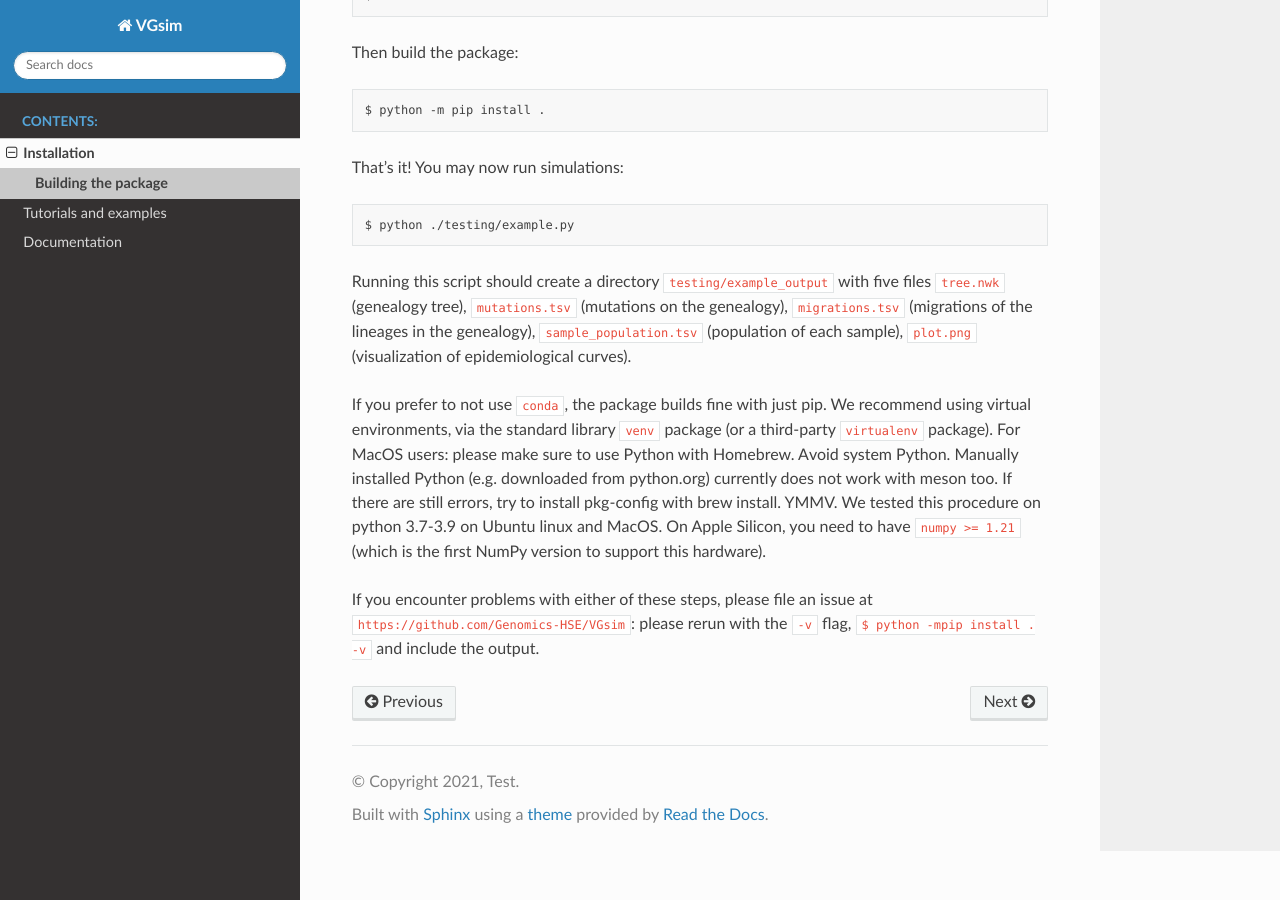
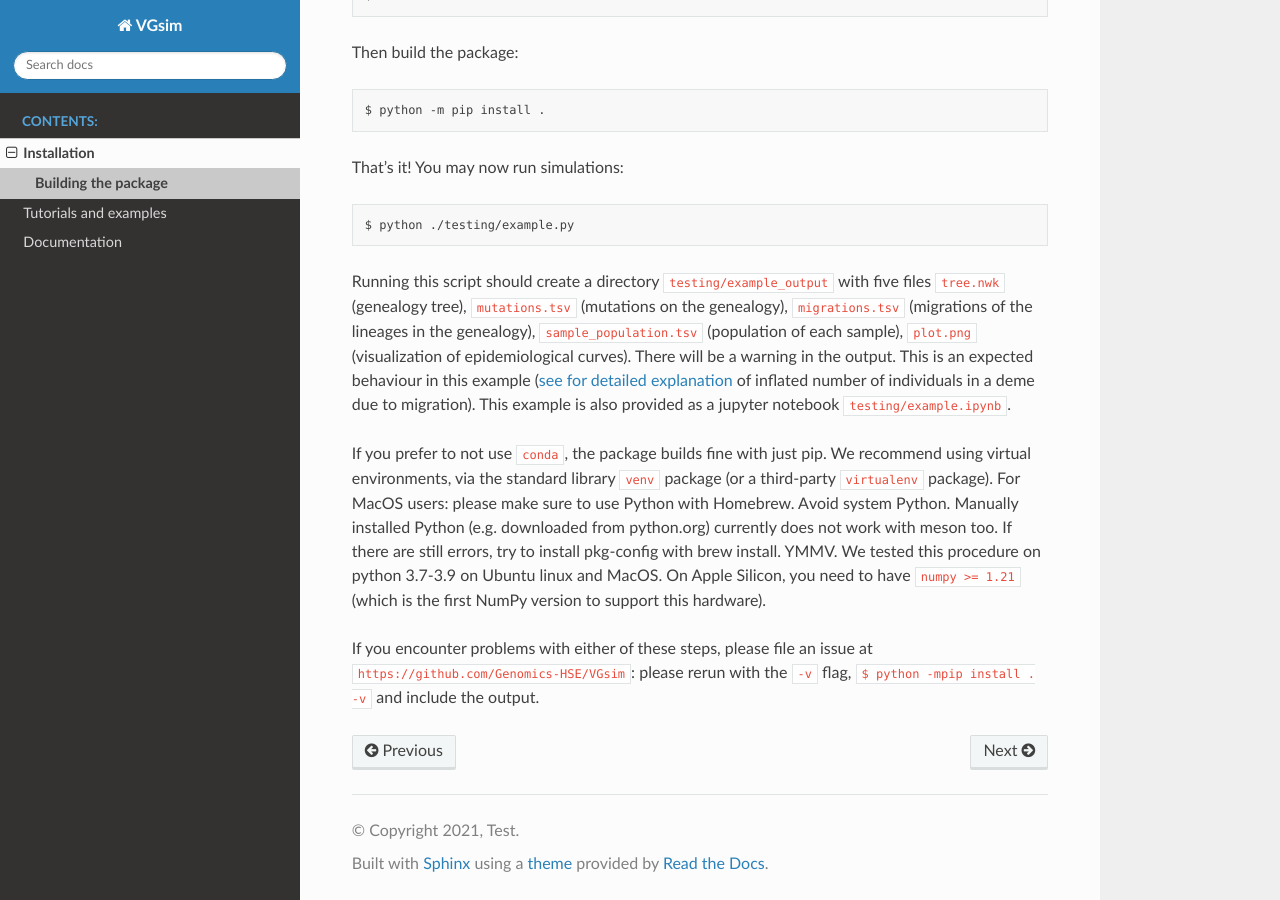
Before and after one commit to Genomics-HSE/VGsim, a Sphinx documentation site: the page built from docs/source/Installation.rst, in a window 1280 px wide and 900 px high, scrolled down 639 px. Built offline with Sphinx 7.4.7 and the Read the Docs theme 2.0.0, drawn with Linux system fonts in a browser that asks for light colours.

Commit message:
Updated wiki and view of warning, added simulation time and checking for genealogy

```diff
--- a/docs/source/Installation.rst
+++ b/docs/source/Installation.rst
@@ -37,7 +37,7 @@ You may now run simulations:
 
 	$ python ./testing/example.py
 
-Running this script should create a directory ``testing/example_output`` with five files ``tree.nwk`` (genealogy tree), ``mutations.tsv`` (mutations on the genealogy), ``migrations.tsv`` (migrations of the lineages in the genealogy), ``sample_population.tsv`` (population of each sample), ``plot.png`` (visualization of epidemiological curves).
+Running this script should create a directory ``testing/example_output`` with five files ``tree.nwk`` (genealogy tree), ``mutations.tsv`` (mutations on the genealogy), ``migrations.tsv`` (migrations of the lineages in the genealogy), ``sample_population.tsv`` (population of each sample), ``plot.png`` (visualization of epidemiological curves). There will be a warning in the output. This is an expected behaviour in this example (`see for detailed explanation <https://vg-sim.readthedocs.io/en/latest/Migration.html>`_ of inflated number of individuals in a deme due to migration). This example is also provided as a jupyter notebook ``testing/example.ipynb``.
 
 If you prefer to not use ``conda``, the package builds fine with just pip. We recommend using virtual environments, via the standard library ``venv`` package (or a third-party ``virtualenv`` package). For MacOS users: please make sure to use Python with Homebrew. Avoid system Python. Manually installed Python (e.g. downloaded from python.org) currently does not work with meson too. If there are still errors, try to install pkg-config with brew install. YMMV.
 We tested this procedure on python 3.7-3.9 on Ubuntu linux and MacOS.
--- a/docs/source/Tutorials and examples.rst
+++ b/docs/source/Tutorials and examples.rst
@@ -228,6 +228,8 @@ Finally, let’s print population information (size, contact density, sampling m
 Resulting code
 --------------
 
+This code can be found `here <https://github.com/Genomics-HSE/VGsim/blob/main/testing/example.ipynb>`_.
+
 .. code-block:: python
 
 	import VGsim
```
Also changed, not shown: 2 other files.
